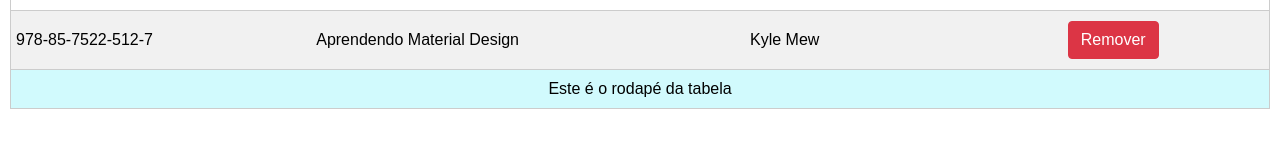
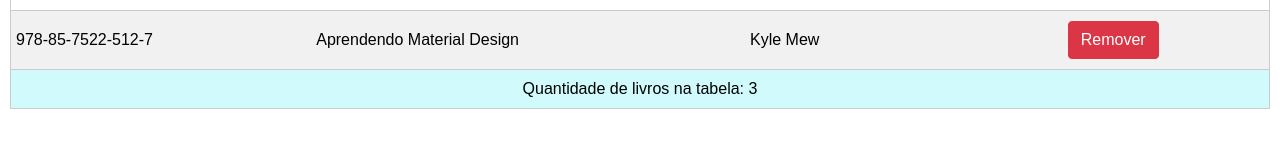
Before and after one commit to abelsouzacosta/book-list, a React (Create React App) app: page / in a window 1280 px wide. Shown: the part 206-354 px from the top of the page. Built offline with nearby package versions, Linux system fonts and the light colour scheme.

Commit message:
Adicionando quantidade de livros no rodapé da tabela

```diff
--- a/src/App.js
+++ b/src/App.js
@@ -29,7 +29,7 @@
       <table className="tabela">
         <TabelaHead />
         <TabelaBody livros={this.state.livros} />
-        <TabelaFoot />
+        <TabelaFoot qdeLivros={this.state.livros.length} />
       </table>
     );
   }
--- a/src/components/TabelaFoot.jsx
+++ b/src/components/TabelaFoot.jsx
@@ -1,9 +1,9 @@
 import React from "react";
 
-const TabelaFoot = () => (
+const TabelaFoot = (props) => (
   <tfoot>
     <tr>
-      <td colspan="4">Este é o rodapé da tabela</td>
+      <td colspan="4">Quantidade de livros na tabela: {props.qdeLivros}</td>
     </tr>
   </tfoot>
 );
```
